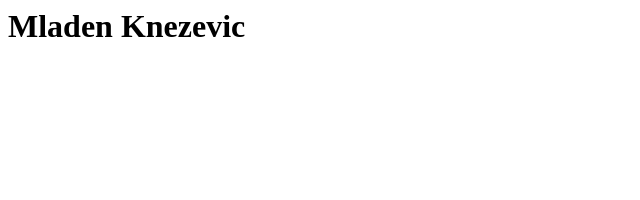
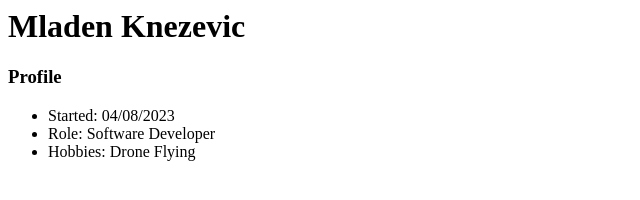
Before and after one commit to MK20111111/github.io, a plain HTML site: page index.html in a window 1280 px wide. Shown: the whole page, without its empty margins (0-640 px from the left). Drawn offline with Linux system fonts and the light colour scheme.

Commit message:
Updated my profile

```diff
--- a/index.html
+++ b/index.html
@@ -1 +1,7 @@
 <h1>Mladen Knezevic</h1>
+<h3>Profile</h3>
+<ul>
+    <li>Started: 04/08/2023</li>
+    <li>Role: Software Developer</li>
+    <li>Hobbies: Drone Flying</li>
+</ul>
```
